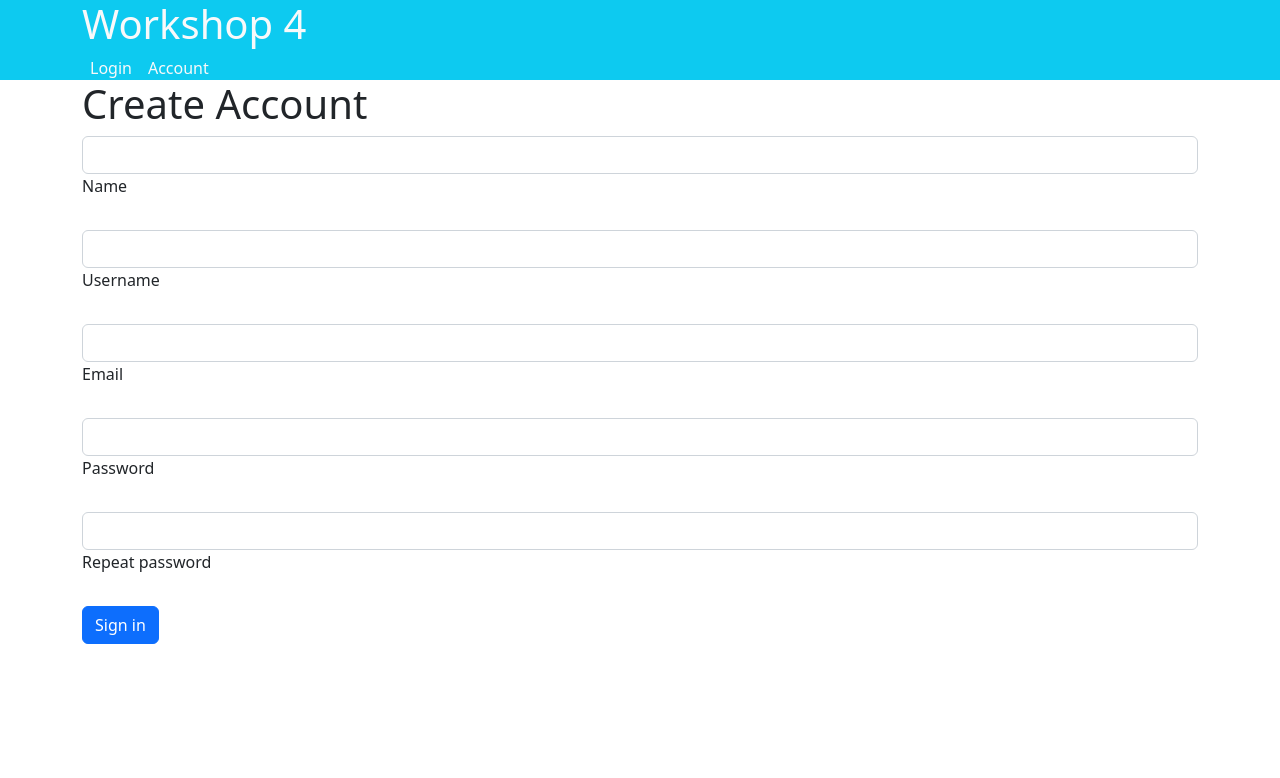
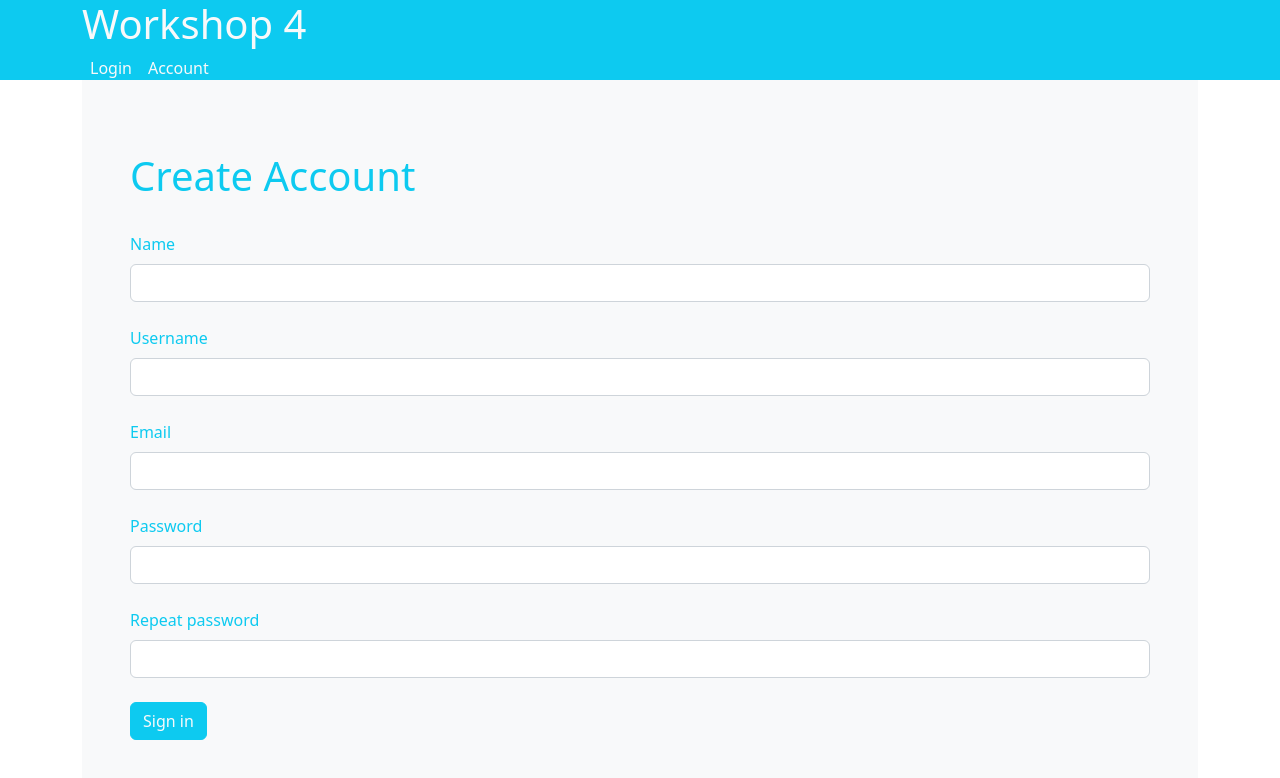
Before and after one commit to micapiacenza/workshop4-5, an Angular app: page /account in a window 1280 px wide. Shown: the top 778 px of the page. Built offline with nearby package versions, Linux system fonts and the light colour scheme.

Commit message:
2: Adding a few more styles

```diff
--- a/src/app/views/account/account.component.html
+++ b/src/app/views/account/account.component.html
@@ -1,38 +1,38 @@
 <!--Content-->
-<div class="jumbotron">
-  <h1>Create Account</h1>
+<div class="jumbotron bg-light p-lg-5">
+  <h1 class="pt-4 pb-4 text-info">Create Account</h1>
     <form>
       <!-- Name input -->
       <div class="form-outline mb-4">
+        <label class="form-label text-info" for="registerName">Name</label>
         <input type="text" id="registerName" class="form-control" />
-        <label class="form-label" for="registerName">Name</label>
       </div>
 
       <!-- Username input -->
       <div class="form-outline mb-4">
+        <label class="form-label text-info" for="registerUsername">Username</label>
         <input type="text" id="registerUsername" class="form-control" />
-        <label class="form-label" for="registerUsername">Username</label>
       </div>
 
       <!-- Email input -->
       <div class="form-outline mb-4">
+        <label class="form-label text-info" for="registerEmail">Email</label>
         <input type="email" id="registerEmail" class="form-control" />
-        <label class="form-label" for="registerEmail">Email</label>
       </div>
 
       <!-- Password input -->
       <div class="form-outline mb-4">
+        <label class="form-label text-info" for="registerPassword">Password</label>
         <input type="password" id="registerPassword" class="form-control" />
-        <label class="form-label" for="registerPassword">Password</label>
       </div>
 
       <!-- Repeat Password input -->
       <div class="form-outline mb-4">
+        <label class="form-label text-info" for="registerRepeatPassword">Repeat password</label>
         <input type="password" id="registerRepeatPassword" class="form-control" />
-        <label class="form-label" for="registerRepeatPassword">Repeat password</label>
       </div>
 
       <!-- Submit button -->
-      <button type="submit" class="btn btn-primary btn-block mb-3">Sign in</button>
+      <button type="submit" class="btn btn-info btn-block mb-3 text-light">Sign in</button>
     </form>
 </div>
--- a/src/app/views/login/login.component.html
+++ b/src/app/views/login/login.component.html
@@ -1,20 +1,20 @@
 <!-- Content -->
-<div class="jumbotron">
-  <h1>Login</h1>
+<div class="jumbotron bg-light p-lg-5">
+  <h1 class="pt-4 pb-4 text-info">Login</h1>
     <form>
       <!-- Email input -->
       <div class="form-outline mb-4">
+        <label class="form-label text-info" for="loginName">Email or username</label>
         <input type="email" id="loginName" class="form-control" />
-        <label class="form-label" for="loginName">Email or username</label>
       </div>
 
       <!-- Password input -->
       <div class="form-outline mb-4">
+        <label class="form-label text-info" for="loginPassword">Password</label>
         <input type="password" id="loginPassword" class="form-control" />
-        <label class="form-label" for="loginPassword">Password</label>
       </div>
 
       <!-- Submit button -->
-      <button type="submit" class="btn btn-primary btn-block mb-4">Sign in</button>
+      <button type="submit" class="btn btn-info btn-block mb-4 text-light">Sign in</button>
     </form>
 </div>
```
